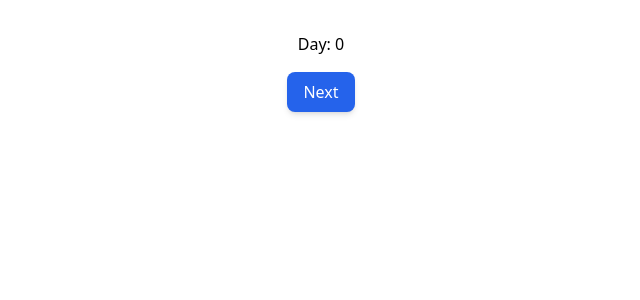
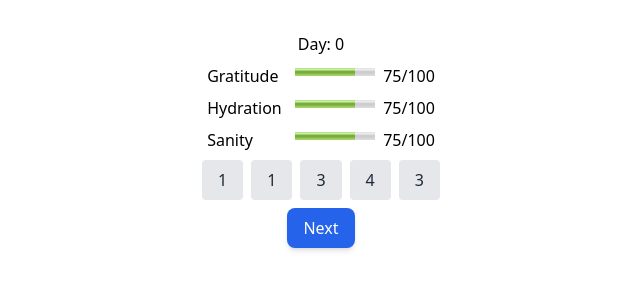
Before and after one commit to ahuth/dice-concept-1, a React (Vite) app: page / in a window 1280 px wide. Shown: the top 300 px of the page, without its empty margins (319-959 px from the left). Built offline with nearby package versions, Linux system fonts and the light colour scheme.

Commit message:
Add top-level numbers and progress bars

```diff
--- a/src/components/App.tsx
+++ b/src/components/App.tsx
@@ -1,13 +1,65 @@
-import {useDay, useDice, useActions} from '../store';
+import {
+  useActions,
+  useDay,
+  useDice,
+  useGraditude,
+  useHydration,
+  useSanity,
+} from '../store';
 
 export default function App() {
+  const actions = useActions();
   const day = useDay();
   const dice = useDice();
-  const actions = useActions();
+  const gratitude = useGraditude();
+  const hydration = useHydration();
+  const sanity = useSanity();
 
   return (
     <div className="flex flex-col items-center gap-2 p-8">
       <span>Day: {day}</span>
+      <div className="flex justify-center gap-2">
+        <label className="w-20" htmlFor="gratitude-meter">
+          Gratitude
+        </label>
+        <meter
+          id="gratitude-meter"
+          low={25}
+          high={75}
+          min="0"
+          max="100"
+          value={gratitude}
+        />
+        <span>{gratitude}/100</span>
+      </div>
+      <div className="flex justify-center gap-2">
+        <label className="w-20" htmlFor="hydration-meter">
+          Hydration
+        </label>
+        <meter
+          id="hydration-meter"
+          low={25}
+          high={75}
+          min="0"
+          max="100"
+          value={hydration}
+        />
+        <span>{hydration}/100</span>
+      </div>
+      <div className="flex justify-center gap-2">
+        <label className="w-20" htmlFor="sanity-meter">
+          Sanity
+        </label>
+        <meter
+          id="sanity-meter"
+          low={25}
+          high={75}
+          min="0"
+          max="100"
+          value={sanity}
+        />
+        <span>{sanity}/100</span>
+      </div>
       <ul className="flex justify-center gap-2">
         {dice.map((val, i) => {
           return (
--- a/src/store.ts
+++ b/src/store.ts
@@ -4,6 +4,9 @@ import {create} from 'zustand';
 type State = {
   day: number;
   dice: number[];
+  gratitude: number;
+  hydration: number;
+  sanity: number;
   actions: {
     nextDay: () => void;
     pickDie: (index: number) => void;
@@ -13,7 +16,10 @@ type State = {
 const useStore = create<State>((set) => {
   return {
     day: 0,
-    dice: [],
+    dice: generateDice(),
+    gratitude: 75,
+    hydration: 75,
+    sanity: 75,
     actions: {
       nextDay: () => {
         set((state) => {
@@ -37,6 +43,9 @@ const useStore = create<State>((set) => {
 export const useActions = () => useStore((state) => state.actions);
 export const useDay = () => useStore((state) => state.day);
 export const useDice = () => useStore((state) => state.dice);
+export const useGraditude = () => useStore((state) => state.gratitude);
+export const useHydration = () => useStore((state) => state.hydration);
+export const useSanity = () => useStore((state) => state.sanity);
 
 function generateDice() {
   return [random(1, 6), random(1, 6), random(1, 6), random(1, 6), random(1, 6)];
```
